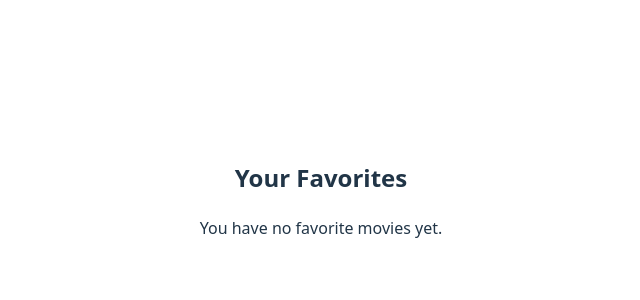
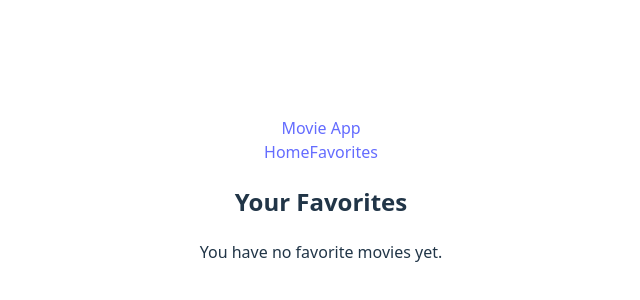
Before and after one commit to muleseifu/movie-app, a React (Vite) app: page /favorites in a window 1280 px wide. Shown: the part 202-502 px from the top of the page, without its empty margins (319-959 px from the left). Built offline with nearby package versions, Linux system fonts and the light colour scheme.

Commit message:
create nav-bar and add it to the app.jsx

```diff
--- a/src/App.jsx
+++ b/src/App.jsx
@@ -2,16 +2,20 @@
 import Favorites from './pages/Favorites.jsx';
 import Home from './pages/Home.jsx'
 import { Routes, Route } from 'react-router-dom';
+import NavBar from './components/nav-bar.jsx';
 
 function App() {
 
   return (
+    <div>
+      <NavBar />
       <main className='main-content'>
         <Routes>
           <Route path="/" element={<Home />} />
           <Route path="/favorites" element={<Favorites />} />
         </Routes>
       </main>
+    </div>
 
 
 )
--- a/src/components/nav-bar.jsx
+++ b/src/components/nav-bar.jsx
@@ -0,0 +1,17 @@
+import { Link } from "react-router-dom"
+
+function NavBar() {
+    return (
+        <nav className="nav-bar">
+            <div className="navbar-brand">
+                <Link to="/">Movie App</Link>
+            </div>
+            <div className="navbar-links">
+                <Link to="/" className="nav-link">Home</Link>
+                <Link to="/favorites" className="nav-link">Favorites</Link>
+            </div>
+        </nav>
+    );
+}
+
+export default NavBar;
```
Lines whose indentation alone changed are shown as unchanged.
